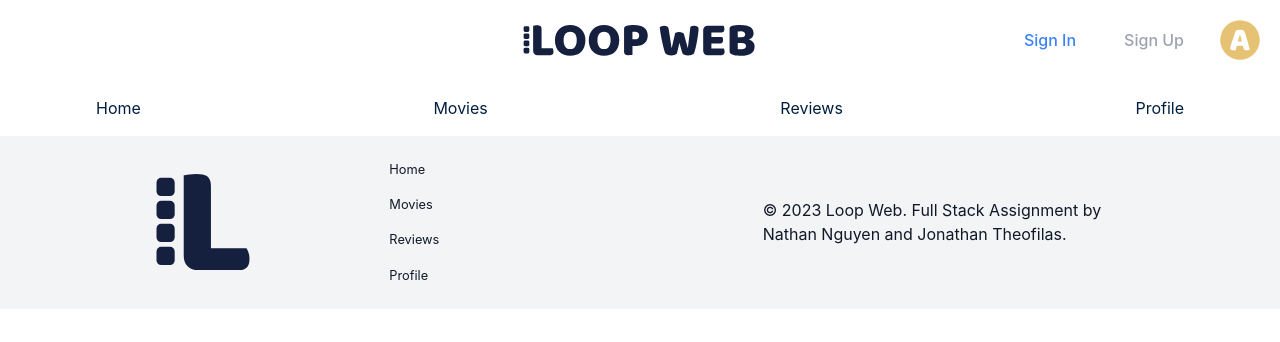
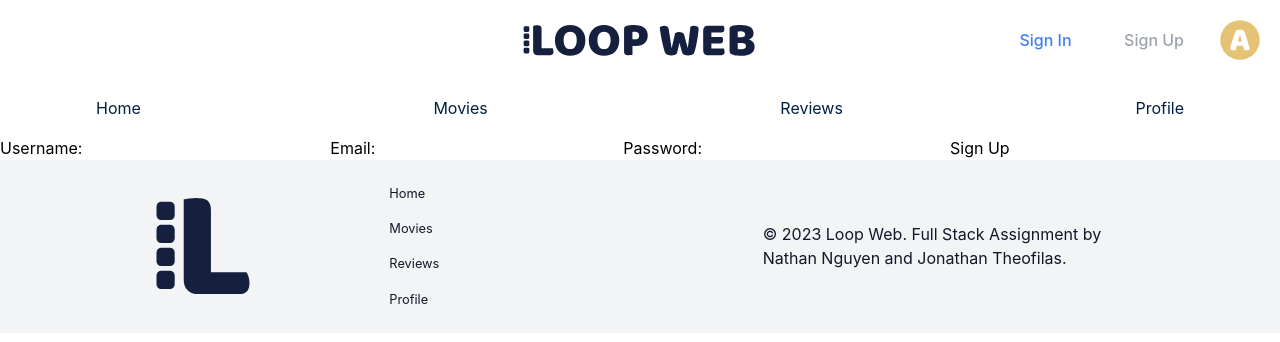
Before and after one commit to barthollomew/loop-web, a React (Create React App) app: page /signUp in a window 1280 px wide. Shown: the top 342 px of the page. Built offline with nearby package versions, Linux system fonts and the light colour scheme.

Commit message:
Sign Up Page also implemented, only need to style using css, html and tailwind for both the Sign In and Up Pages.

```diff
--- a/src/App.js
+++ b/src/App.js
@@ -4,6 +4,7 @@ import Header from './components/Header/Header';
 import NavBar from './components/NavBar/NavBar';
 import Footer from './components/Footer/Footer';
 import SignInPage from './components/SignInForm/SignInForm';
+import SignUpPage from './components/SignUpForm/SignUpForm';
 import LandingPage from './components/LandingPage/LandingPage';
 
 function App() {
@@ -15,6 +16,7 @@ function App() {
         <Routes>
           <Route path='/' element={<LandingPage />} />
           <Route path='/signIn' element={<SignInPage />} />
+          <Route path='/signUp' element={<SignUpPage />} />
         </Routes>
         <Footer />
       </div>
--- a/src/components/Header/Header.js
+++ b/src/components/Header/Header.js
@@ -15,7 +15,9 @@ const Header = () => {
         <Link to="/signIn"> {/* Use Link instead of anchor tag */}
           <button className="btn btn-signin mr-4">Sign In</button>
         </Link>
-        <button className="btn btn-signup mr-4">Sign Up</button>
+        <Link to="/signUp"> {/* Use Link instead of anchor tag */}
+          <button className="btn btn-signup mr-4">Sign Up</button>
+        </Link>
       </div>
 
       <div className="avatar-section">
--- a/src/components/SignUp/SignUp.js
+++ b/src/components/SignUp/SignUp.js
@@ -0,0 +1,12 @@
+// SignUp.js
+import React from "react";
+import SignUpForm from "./SignUpForm";
+
+const SignUpPage = () => (
+    <div>
+        <h1>Sign Up</h1>
+        <SignUpForm />
+    </div>
+);
+
+export default SignUpPage;
--- /dev/null
+++ b/src/components/SignUpForm/SignUpForm.js
@@ -0,0 +1,48 @@
+// SignUpForm.js
+import React, { useState } from "react";
+
+const SignUpForm = () => {
+    const [username, setUsername] = useState("");
+    const [email, setEmail] = useState("");
+    const [password, setPassword] = useState("");
+
+    const handleSignUp = (e) => {
+        e.preventDefault();
+        // Add your sign-up logic here using the provided data
+        console.log("Username:", username);
+        console.log("Email:", email);
+        console.log("Password:", password);
+    };
+
+    return (
+        <form onSubmit={handleSignUp}>
+            <label htmlFor="username">Username:</label>
+            <input
+                type="text"
+                id="username"
+                name="username"
+                value={username}
+                onChange={(e) => setUsername(e.target.value)}
+            />
+            <label htmlFor="email">Email:</label>
+            <input
+                type="email"
+                id="email"
+                name="email"
+                value={email}
+                onChange={(e) => setEmail(e.target.value)}
+            />
+            <label htmlFor="password">Password:</label>
+            <input
+                type="password"
+                id="password"
+                name="password"
+                value={password}
+                onChange={(e) => setPassword(e.target.value)}
+            />
+            <button type="submit">Sign Up</button>
+        </form>
+    );
+};
+
+export default SignUpForm;
```
